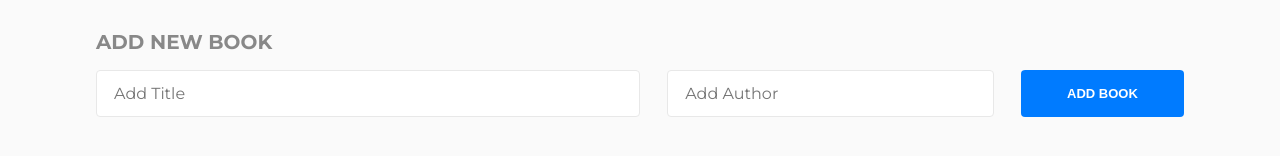
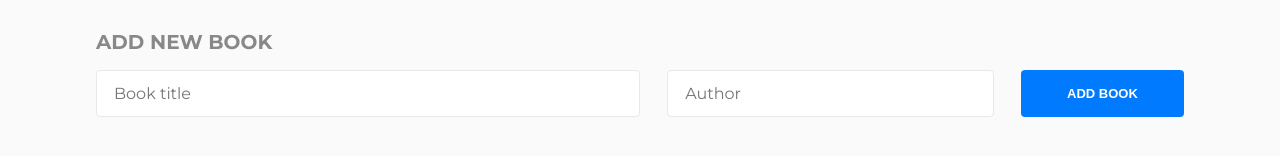
Before and after one commit to hsztan/book-store, a React (Create React App) app: page / in a window 1280 px wide. Shown: the part 184-340 px from the top of the page. Built offline with nearby package versions, Linux system fonts and the light colour scheme; no server answers.

Commit message:
Change addbook placeholders

```diff
--- a/src/components/add-book/AddBook.jsx
+++ b/src/components/add-book/AddBook.jsx
@@ -22,8 +22,8 @@ const AddBook = () => {
       <form onSubmit={handleSubmit}>
         <h2>add new book</h2>
         <div className="inputs-container">
-          <input type="text" id="title" placeholder="Add Title" required />
-          <input type="text" id="author" placeholder="Add Author" required />
+          <input type="text" id="title" placeholder="Book title" required />
+          <input type="text" id="author" placeholder="Author" required />
           <button type="submit">Add Book</button>
         </div>
       </form>
```
